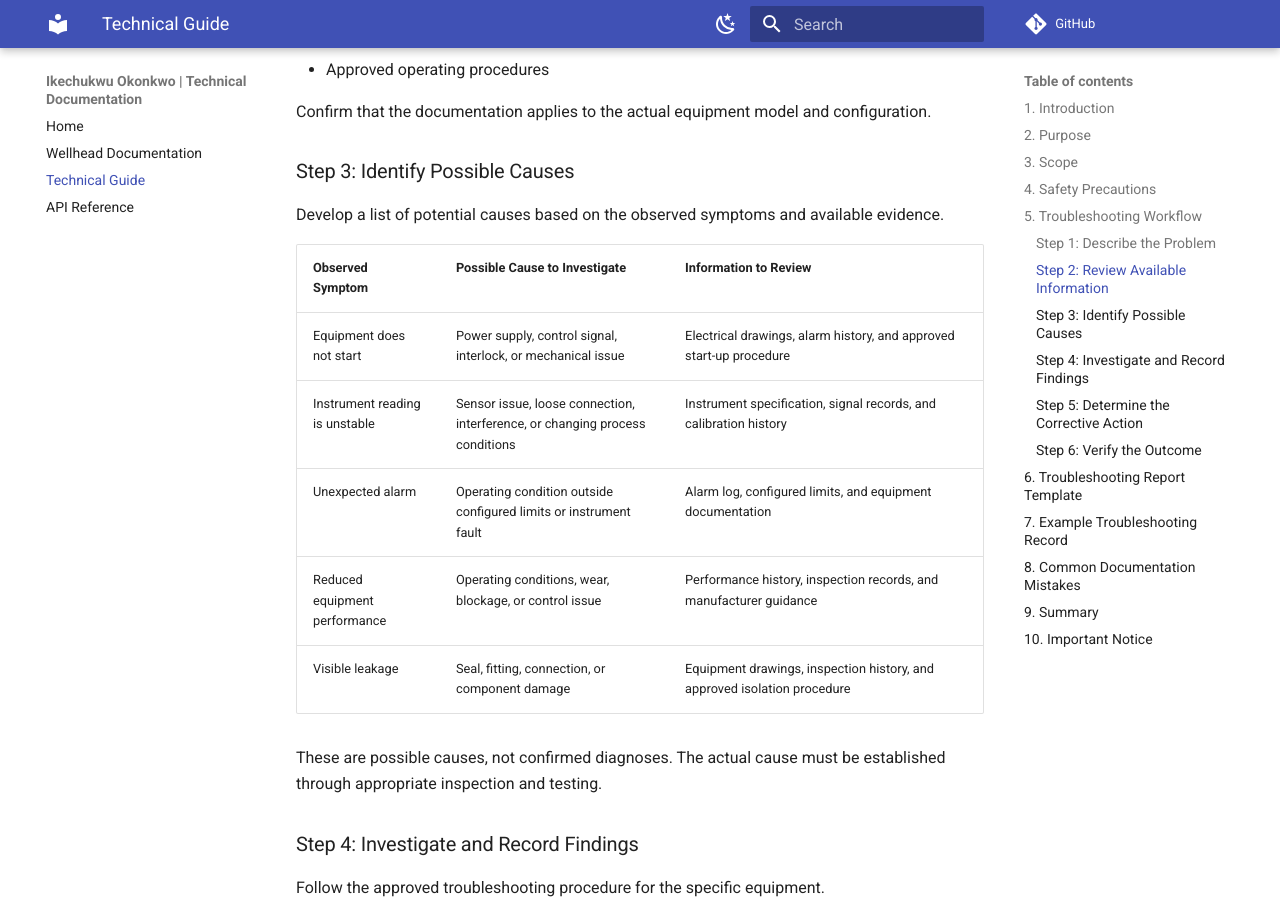
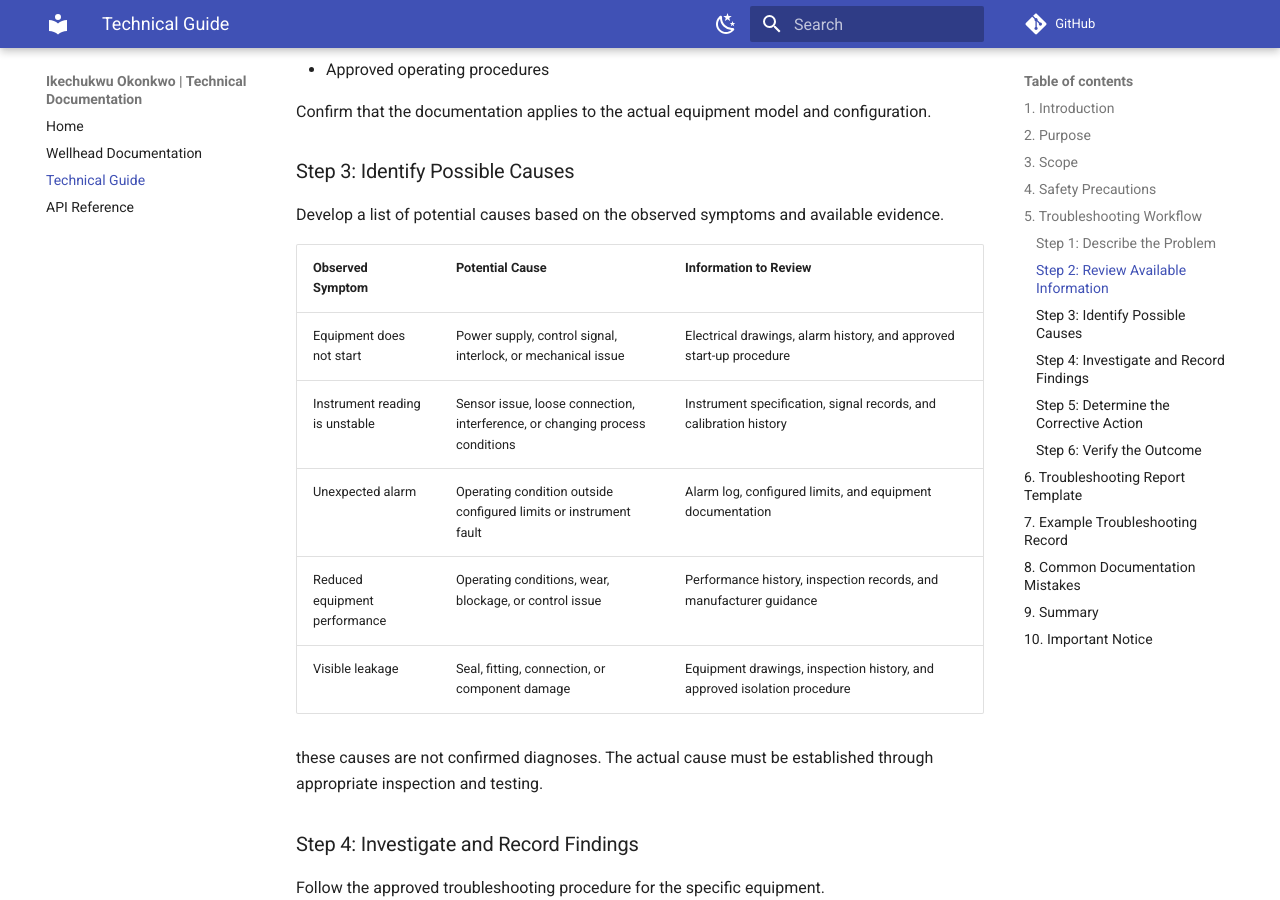
Before and after one commit to Stevike/My-docs, an MkDocs documentation site: the page built from docs/Guide2.md, in a window 1280 px wide and 900 px high, scrolled down 2175 px. Built offline with MkDocs 1.6.1 and Material for MkDocs 9.7.7, drawn with Linux system fonts in a browser that asks for light colours; comment, search, counter and statistics services are not loaded; some of the changed text lies outside the part shown.

Commit message:
update Guide.md

```diff
--- a/docs/Guide2.md
+++ b/docs/Guide2.md
@@ -72,7 +72,7 @@ Confirm that the documentation applies to the actual equipment model and configu
 
 Develop a list of potential causes based on the observed symptoms and available evidence.
 
-| Observed Symptom | Possible Cause to Investigate | Information to Review |
+| Observed Symptom | Potential Cause | Information to Review |
 |---|---|---|
 | Equipment does not start | Power supply, control signal, interlock, or mechanical issue | Electrical drawings, alarm history, and approved start-up procedure |
 | Instrument reading is unstable | Sensor issue, loose connection, interference, or changing process conditions | Instrument specification, signal records, and calibration history |
@@ -80,7 +80,7 @@ Develop a list of potential causes based on the observed symptoms and available
 | Reduced equipment performance | Operating conditions, wear, blockage, or control issue | Performance history, inspection records, and manufacturer guidance |
 | Visible leakage | Seal, fitting, connection, or component damage | Equipment drawings, inspection history, and approved isolation procedure |
 
-These are possible causes, not confirmed diagnoses. The actual cause must be established through appropriate inspection and testing.
+these causes are not confirmed diagnoses. The actual cause must be established through appropriate inspection and testing.
 
 ### Step 4: Investigate and Record Findings
 
```
Also changed, not shown: other parts of docs/Guide2.md (+1 -1 lines).
